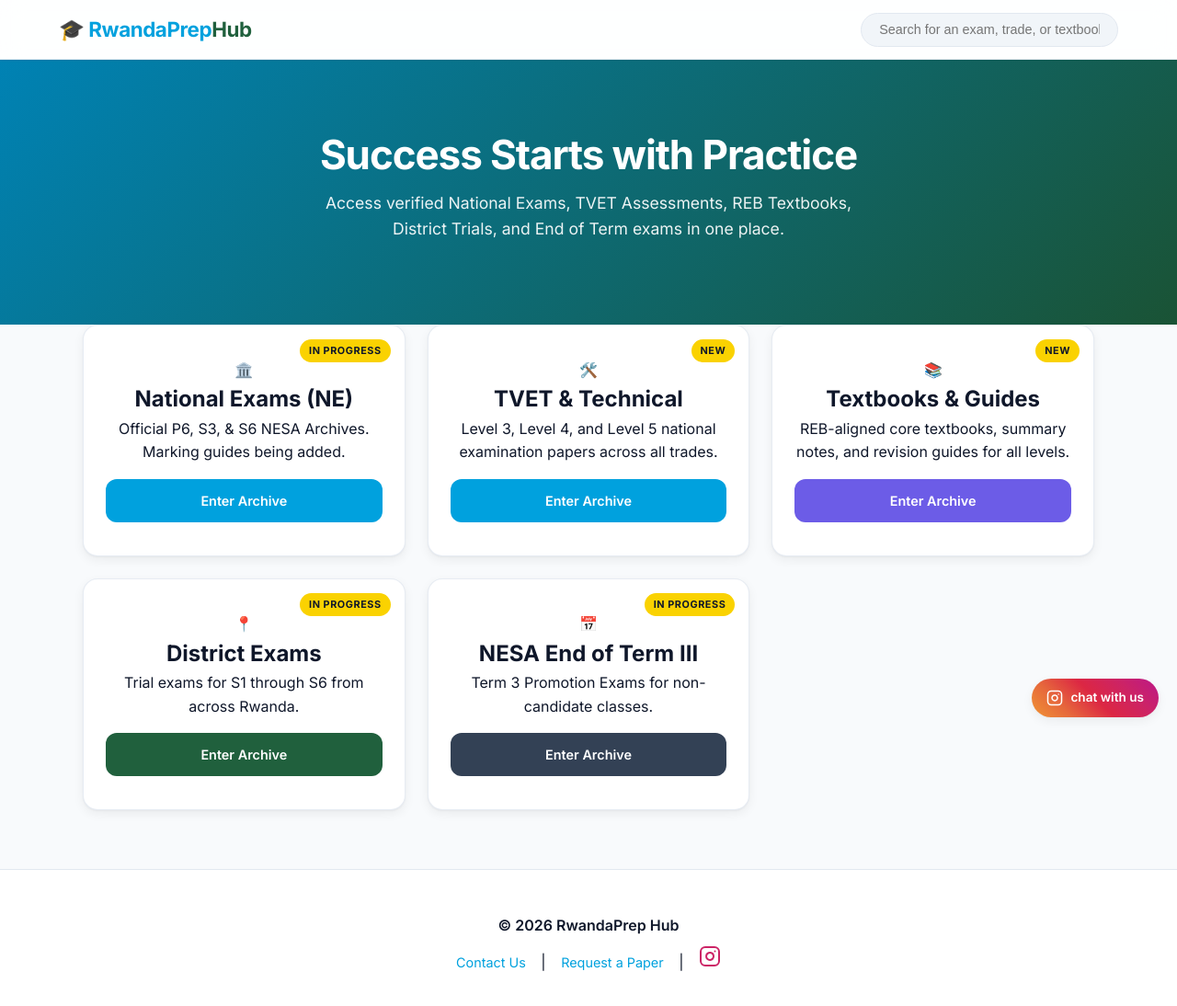
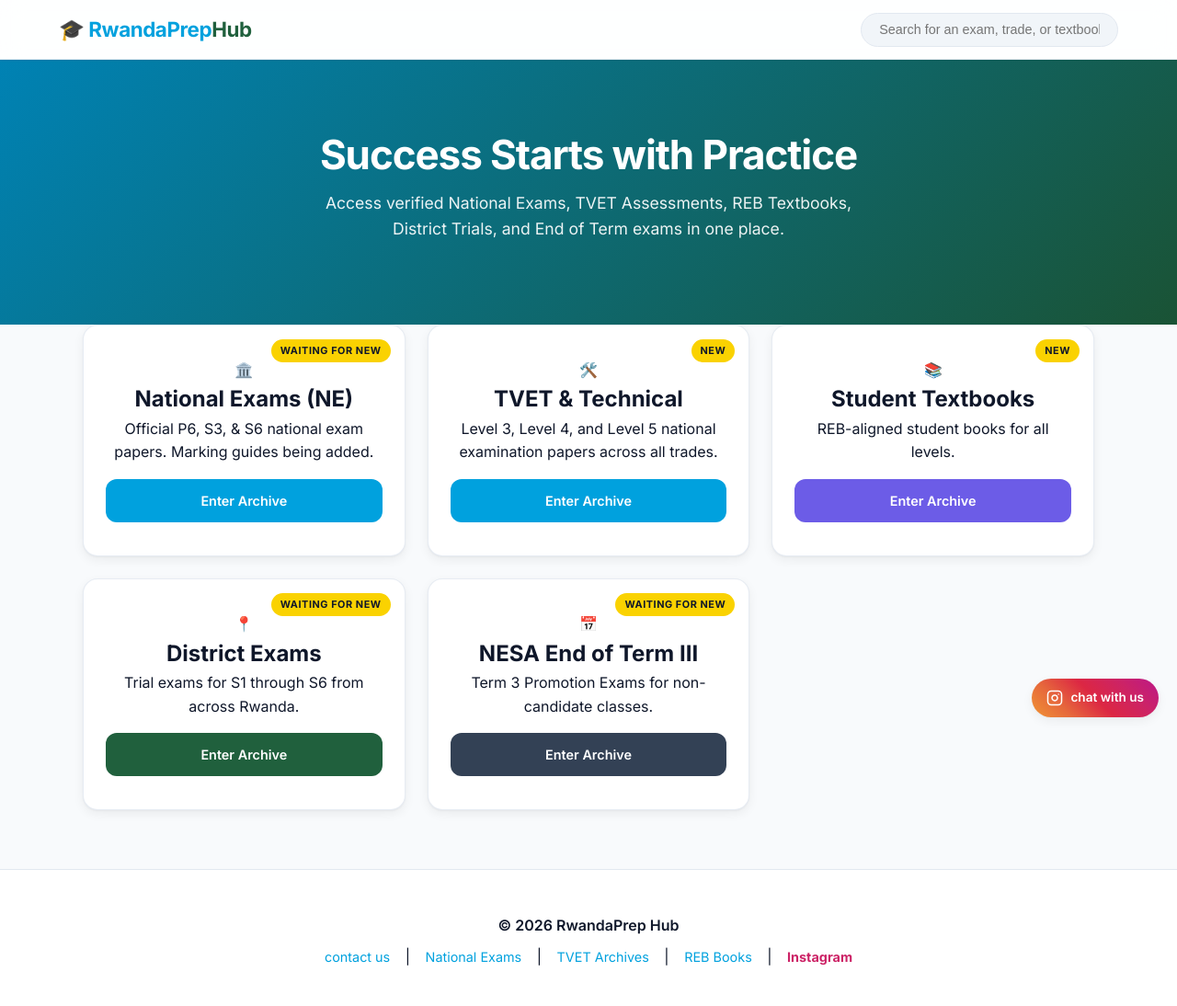
Before and after one commit to keynngirinhuti-lab/rwandaprep, a plain HTML site: page index.html in a window 1280 px wide. Shown: the whole page at 92% size. Drawn offline with Linux system fonts and the light colour scheme.

Commit message:
fixing the content of the footer on each page and the words contained in the grid to avoid misleading the students and teachers

```diff
--- a/index.html
+++ b/index.html
@@ -56,10 +56,10 @@
             <div class="portal-grid">
 
                 <a href="national.html" class="portal-card">
-                    <div class="focus-badge">In Progress</div>
+                    <div class="focus-badge">waiting for new</div>
                     <div class="portal-icon">🏛️</div>
                     <h2>National Exams (NE)</h2>
-                    <p>Official P6, S3, & S6 NESA Archives. Marking guides being added.</p>
+                    <p>Official P6, S3, & S6 national exam papers. Marking guides being added.</p>
                     <span class="btn btn-blue">Enter Archive</span>
                 </a>
 
@@ -74,13 +74,13 @@
                 <a href="books.html" class="portal-card">
                     <div class="focus-badge">New</div>
                     <div class="portal-icon">📚</div>
-                    <h2>Textbooks & Guides</h2>
-                    <p>REB-aligned core textbooks, summary notes, and revision guides for all levels.</p>
+                    <h2>Student Textbooks</h2>
+                    <p>REB-aligned student books for all levels.</p>
                     <span class="btn btn-purple">Enter Archive</span>
                 </a>
 
                 <a href="district.html" class="portal-card">
-                    <div class="focus-badge">In Progress</div>
+                    <div class="focus-badge">waiting for new</div>
                     <div class="portal-icon">📍</div>
                     <h2>District Exams</h2>
                     <p>Trial exams for S1 through S6 from across Rwanda.</p>
@@ -88,7 +88,7 @@
                 </a>
 
                 <a href="end-of-year.html" class="portal-card">
-                    <div class="focus-badge">In Progress</div>
+                    <div class="focus-badge">waiting for new</div>
                     <div class="portal-icon">📅</div>
                     <h2>NESA End of Term III</h2>
                     <p>Term 3 Promotion Exams for non-candidate classes.</p>
@@ -99,17 +99,15 @@
         </section>
     </main>
 
-    <footer class="main-footer">
+   <footer class="main-footer">
         <p>&copy; 2026 RwandaPrep Hub</p>
         <div class="footer-links">
-            <a href="javascript:void(0)" id="openModalBtn">Contact Us</a> |
-            <a href="javascript:void(0)" id="openModalFooter">Request a Paper</a> |
+            <a href="javascript:void(0)" id="openModalFooter">contact us</a> |
+            <a href="national.html">National Exams</a> |
+            <a href="tvet.html">TVET Archives</a> |
+            <a href="books.html">REB Books</a> |
             <a href="https://instagram.com/rwandaprep_official/" target="_blank" rel="noopener noreferrer" style="font-weight: 700; color: #cc2366;">
-                <svg xmlns="http://www.w3.org/2000/svg" viewBox="0 0 24 24" fill="none" stroke="currentColor" stroke-width="2" stroke-linecap="round" stroke-linejoin="round" class="instagram-icon" width="24" height="24">
-                    <rect x="2" y="2" width="20" height="20" rx="5" ry="5"></rect>
-                    <path d="M16 11.37A4 4 0 1 1 12.63 8 4 4 0 0 1 16 11.37z"></path>
-                    <line x1="17.5" y1="6.5" x2="17.51" y2="6.5"></line>
-                </svg>
+                Instagram
             </a>
         </div>
     </footer>
```
Also changed, not shown: district-results.html (+6 -9 lines), district.html (+8 -11 lines), end-of-year.html (+8 -11 lines), national.html (+11 -12 lines), 8 other files.
